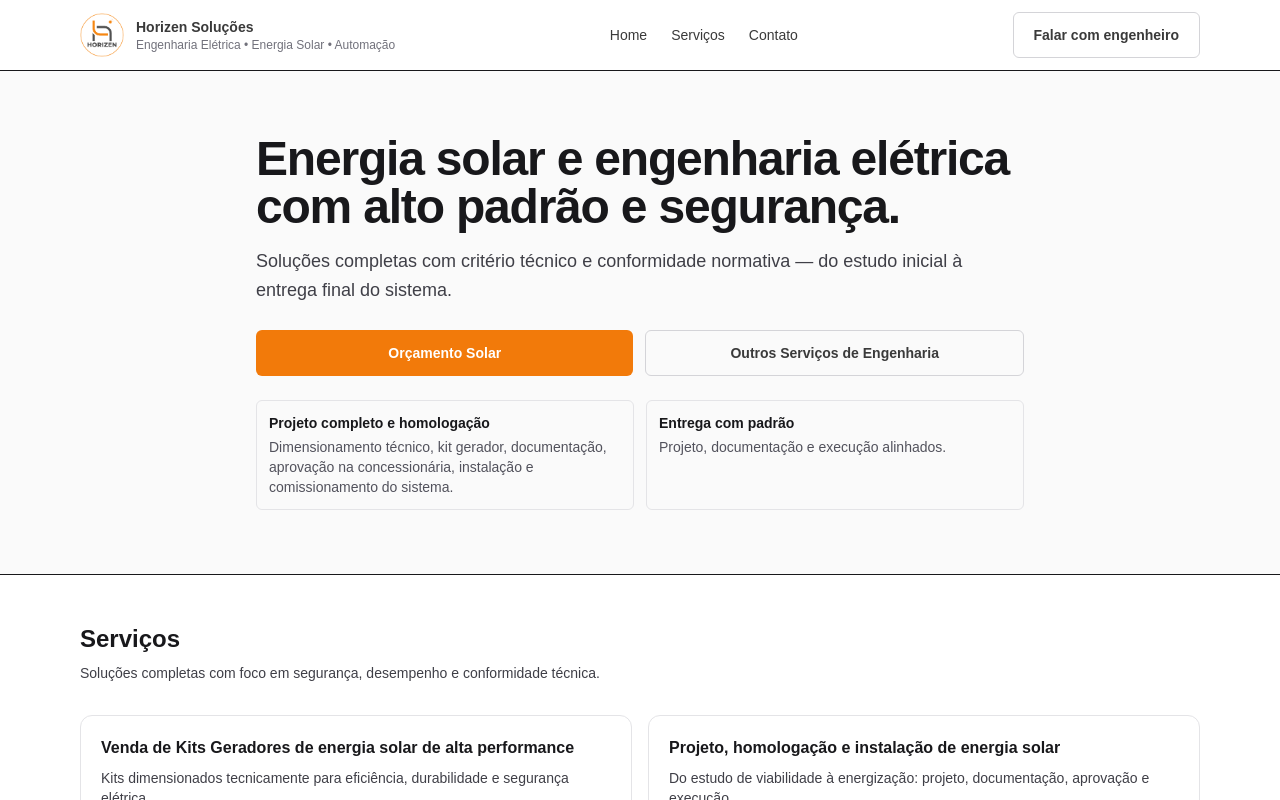
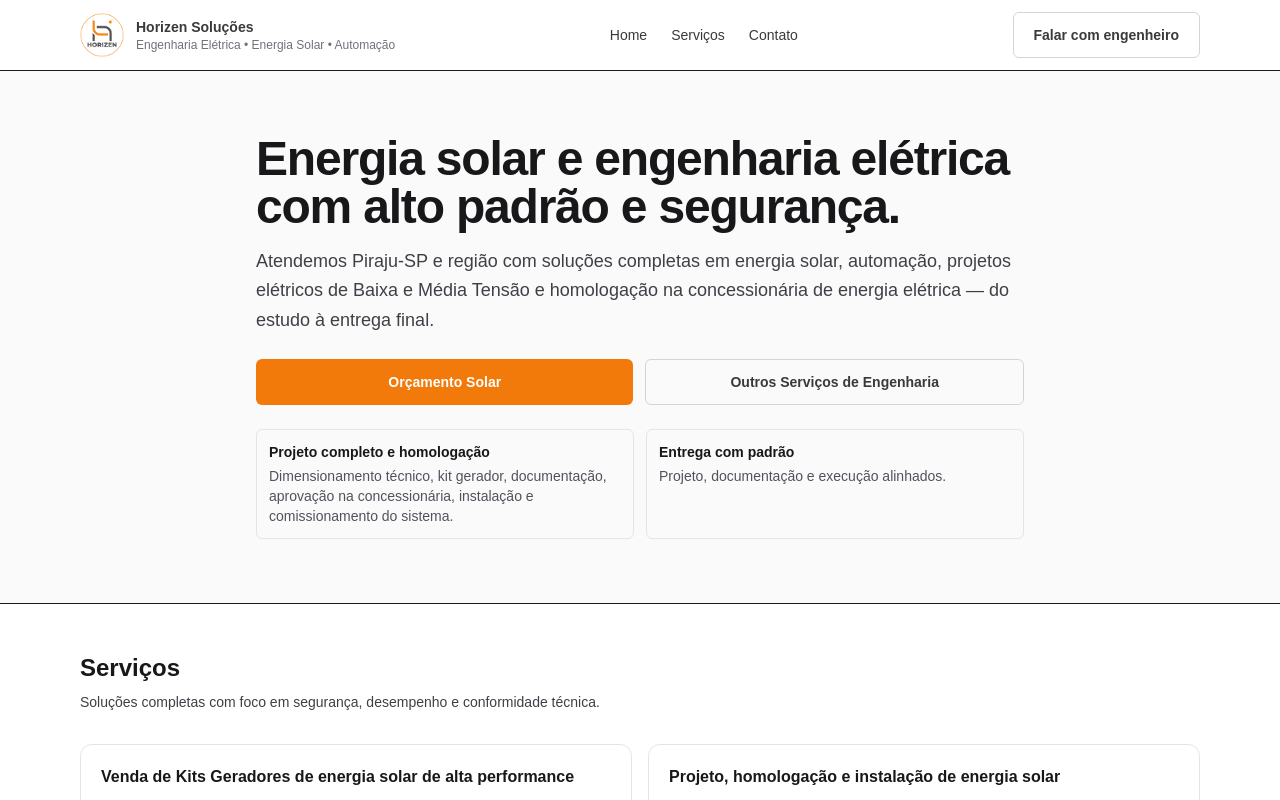
Before and after one commit to CleberHorizen/horizen-site, a Next.js app: page / in a window 1280 px wide. Shown: the top 800 px of the page. Built offline with nearby package versions, Linux system fonts and the light colour scheme.

Commit message:
SEO regional: Piraju e região na Home

```diff
--- a/src/app/page.tsx
+++ b/src/app/page.tsx
@@ -61,7 +61,7 @@ export default function Home() {
             </h1>
 
             <p className="mt-4 text-sm leading-relaxed text-zinc-700 sm:text-base md:text-lg">
-              Soluções completas com critério técnico e conformidade normativa — do estudo inicial à entrega final do sistema.
+              Atendemos Piraju-SP e região com soluções completas em energia solar, automação, projetos elétricos de Baixa e Média Tensão e homologação na concessionária de energia elétrica — do estudo à entrega final.
             </p>
 
             <div className="mt-6 flex flex-col gap-3 sm:flex-row">
```
